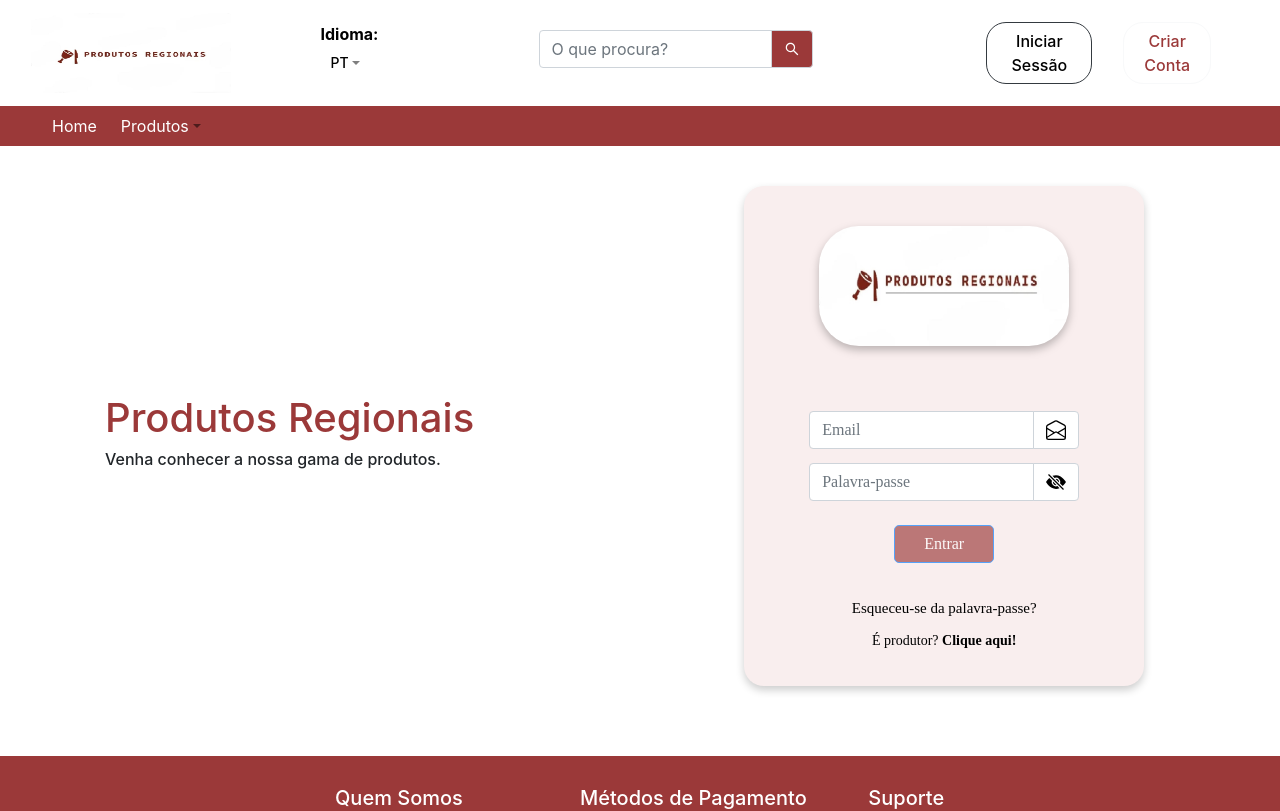
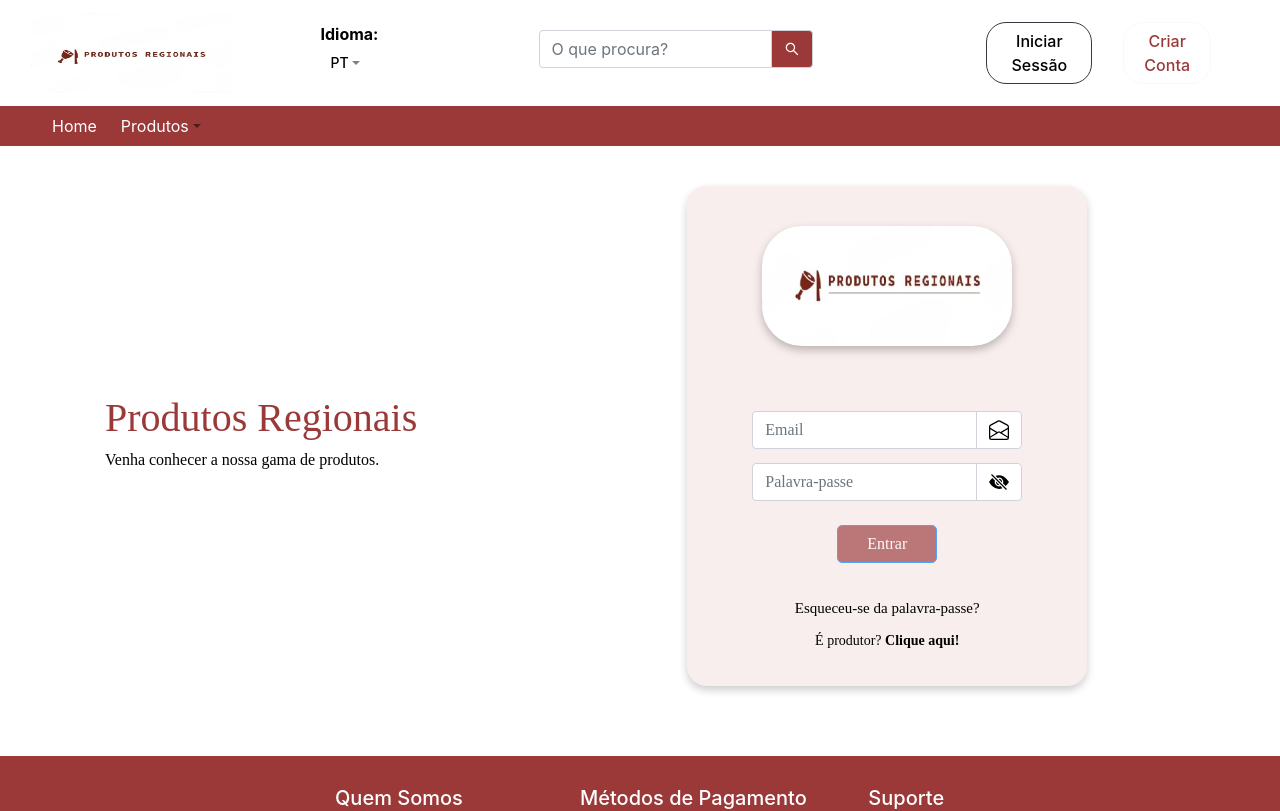
Before and after one commit to DiogoAndreMachadoDuraes/RegionalProducts-Marketplace, a React (Create React App) app: page /login in a window 1280 px wide. Shown: the top 811 px of the page. Built offline with nearby package versions, Linux system fonts and the light colour scheme.

Commit message:
fix styles

```diff
--- a/src/ui/modals/noPermissions/noPermissions.tsx
+++ b/src/ui/modals/noPermissions/noPermissions.tsx
@@ -23,6 +23,7 @@ export const NoPermissions: React.FC = () => {
 						alignItems: 'center',
 						textAlign: 'center',
 						marginTop: 10,
+						fontFamily: 'artifika',
 					}}
 				>
 					<MdOutlineNoEncryptionGmailerrorred size="50" color="#9B3939" />
--- a/src/ui/modals/notFoundPage/notFoundPage.tsx
+++ b/src/ui/modals/notFoundPage/notFoundPage.tsx
@@ -22,6 +22,7 @@ export const NotFoundPage: React.FC = () => {
 						justifyContent: 'center',
 						alignItems: 'center',
 						textAlign: 'center',
+						fontFamily: 'artifika',
 					}}
 				>
 					<MdError size="80" color="#9B3939" />
--- a/src/ui/modals/thanks/thanks.tsx
+++ b/src/ui/modals/thanks/thanks.tsx
@@ -39,10 +39,12 @@ export const Thanks: React.FC = () => {
 		<Modal size="lg" show={show} onHide={handleClose} centered={true} backdrop="static" keyboard={false}>
 			<Modal.Body>
 				<div style={{ padding: '20px' }}>
-					<Modal.Title style={{ marginTop: 20, textAlign: 'center', color: '#9B3939' }}>
+					<Modal.Title
+						style={{ marginTop: 20, textAlign: 'center', color: '#9B3939', fontFamily: 'artifika' }}
+					>
 						Obrigado pela sua compra!
 					</Modal.Title>
-					<p style={{ marginTop: 14, fontSize: 14, textAlign: 'center' }}>
+					<p style={{ marginTop: 14, fontFamily: 'artifika', fontSize: 14, textAlign: 'center' }}>
 						Agradecemos a sua compra e gostariamos de receber a sua avaliação.
 					</p>
 					<Row id="row">
@@ -89,7 +91,11 @@ export const Thanks: React.FC = () => {
 						<Col sm={2} />
 					</Row>
 					<div style={{ textAlign: 'center', marginTop: 25, marginBottom: 20 }}>
-						<Button variant="link" style={{ color: '#9B3939' }} onClick={handleClose}>
+						<Button
+							variant="link"
+							style={{ color: '#9B3939', fontFamily: 'artifika' }}
+							onClick={handleClose}
+						>
 							Não pretende avaliar?
 						</Button>
 					</div>
--- a/src/ui/screens/login/login.tsx
+++ b/src/ui/screens/login/login.tsx
@@ -24,12 +24,45 @@ export const Login: React.FC = () => {
 		handleClose,
 	} = useLogin();
 
+	/* const myStyle = {
+		backgroundImage: "url('https://static.portugalbywine.com/media//MULTIMEDIA/FOTOS/3806/13448496174585C.jpg')",
+		height: '100vh',
+		marginLeft: '-40px',
+		backgroundSize: 'cover',
+		backgroundRepeat: 'no-repeat',
+		backgroundPosition: 'center',
+		width: '180vh',
+		marginTop: '-40px',
+	}; */
+
 	return (
 		<Container style={{ marginTop: 40, marginBottom: 70 }}>
 			<div style={{ display: 'flex', flexDirection: 'row' }}>
-				<div style={{ padding: '20px', display: 'flex', flexDirection: 'column', justifyContent: 'center' }}>
-					<h1 style={{ color: '#9B3939' }}>Produtos Regionais</h1>
-					<h6>Venha conhecer a nossa gama de produtos.</h6>
+				<div
+					style={{
+						padding: '20px',
+						display: 'flex',
+						flexDirection: 'column',
+						justifyContent: 'center',
+						fontFamily: 'artifika',
+					}}
+				>
+					<h1
+						style={{
+							color: '#9B3939',
+							fontFamily: 'artifika',
+						}}
+					>
+						Produtos Regionais
+					</h1>
+					<h6
+						style={{
+							color: '#000000',
+							fontFamily: 'artifika',
+						}}
+					>
+						Venha conhecer a nossa gama de produtos.
+					</h6>
 				</div>
 				<div
 					style={{
@@ -123,7 +156,12 @@ export const Login: React.FC = () => {
 						</Row>
 						<Row
 							id="row"
-							style={{ marginTop: 20, textAlign: 'center', display: 'flex', justifyContent: 'center' }}
+							style={{
+								marginTop: 20,
+								textAlign: 'center',
+								display: 'flex',
+								justifyContent: 'center',
+							}}
 						>
 							<Col sm={1} />
 							<Col sm={10}>
@@ -180,6 +218,7 @@ export const Login: React.FC = () => {
 					</Form>
 				</div>
 			</div>
+
 			<ResetPassword show={show} onHide={handleClose} />
 		</Container>
 	);
```
